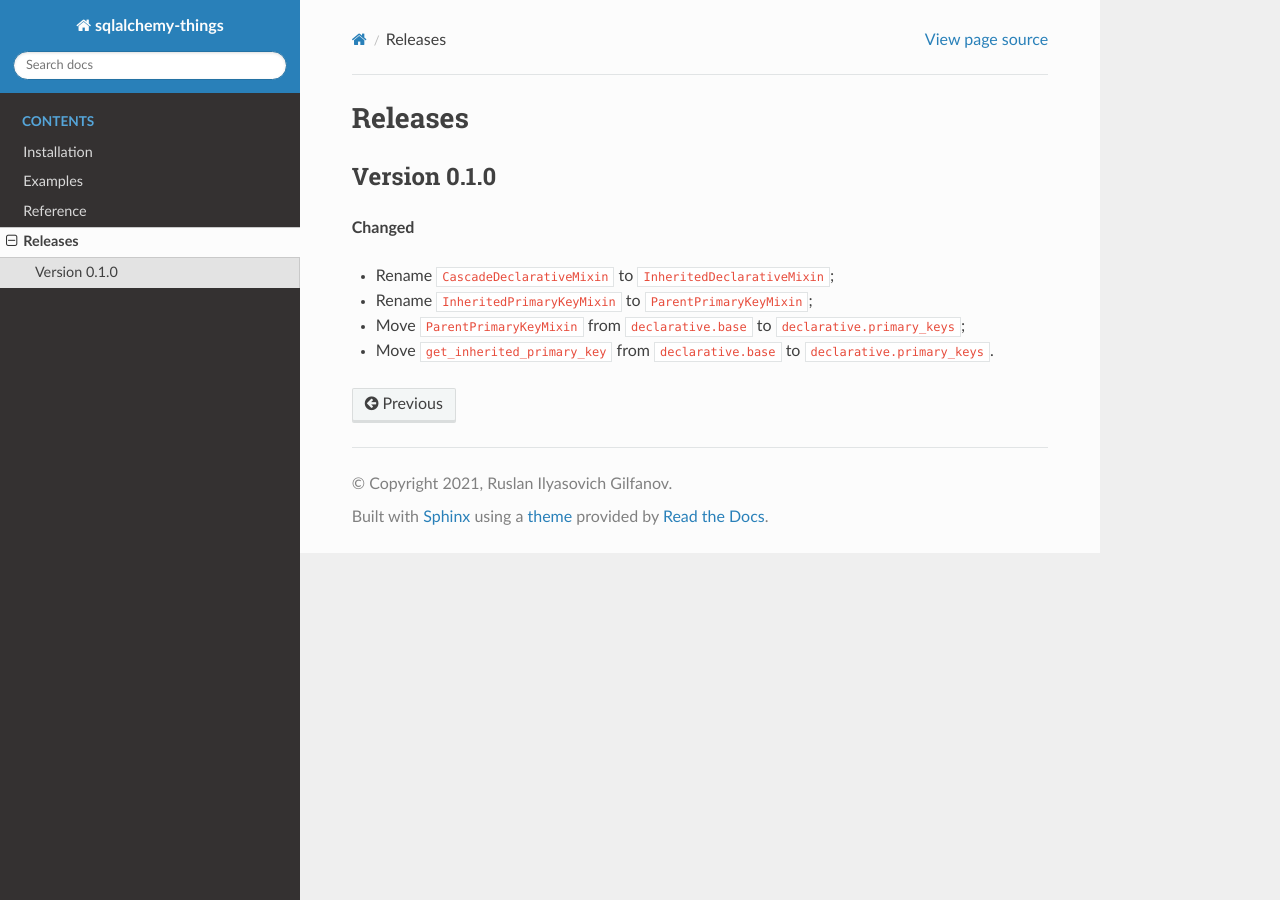
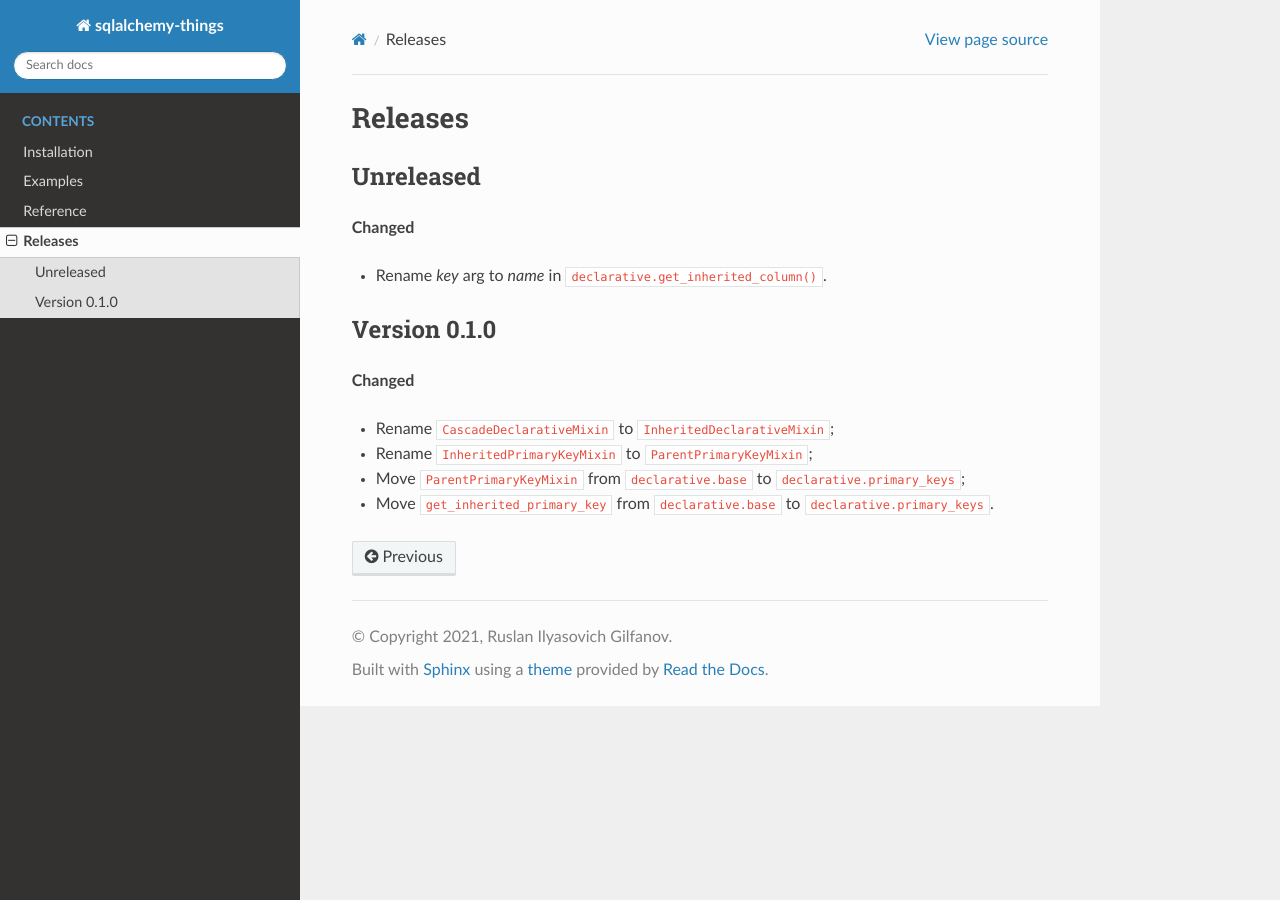
Before and after one commit to ri-gilfanov/sqlalchemy-things, a Sphinx documentation site: the page built from docs/releases.rst, in a window 1280 px wide. Built offline with Sphinx 7.4.7 and the Read the Docs theme 2.0.0, drawn with Linux system fonts in a browser that asks for light colours; the version number could not be read and is left out.

Commit message:
Change `declarative.get_inherited_column()`
* Rename `key` arg to `name`
* Add docstring

```diff
--- a/docs/releases.rst
+++ b/docs/releases.rst
@@ -1,5 +1,11 @@
 Releases
 ========
+Unreleased
+----------
+**Changed**
+
+* Rename `key` arg to `name` in ``declarative.get_inherited_column()``.
+
 Version 0.1.0
 -------------
 **Changed**
```
Also changed, not shown: 1 other file.
